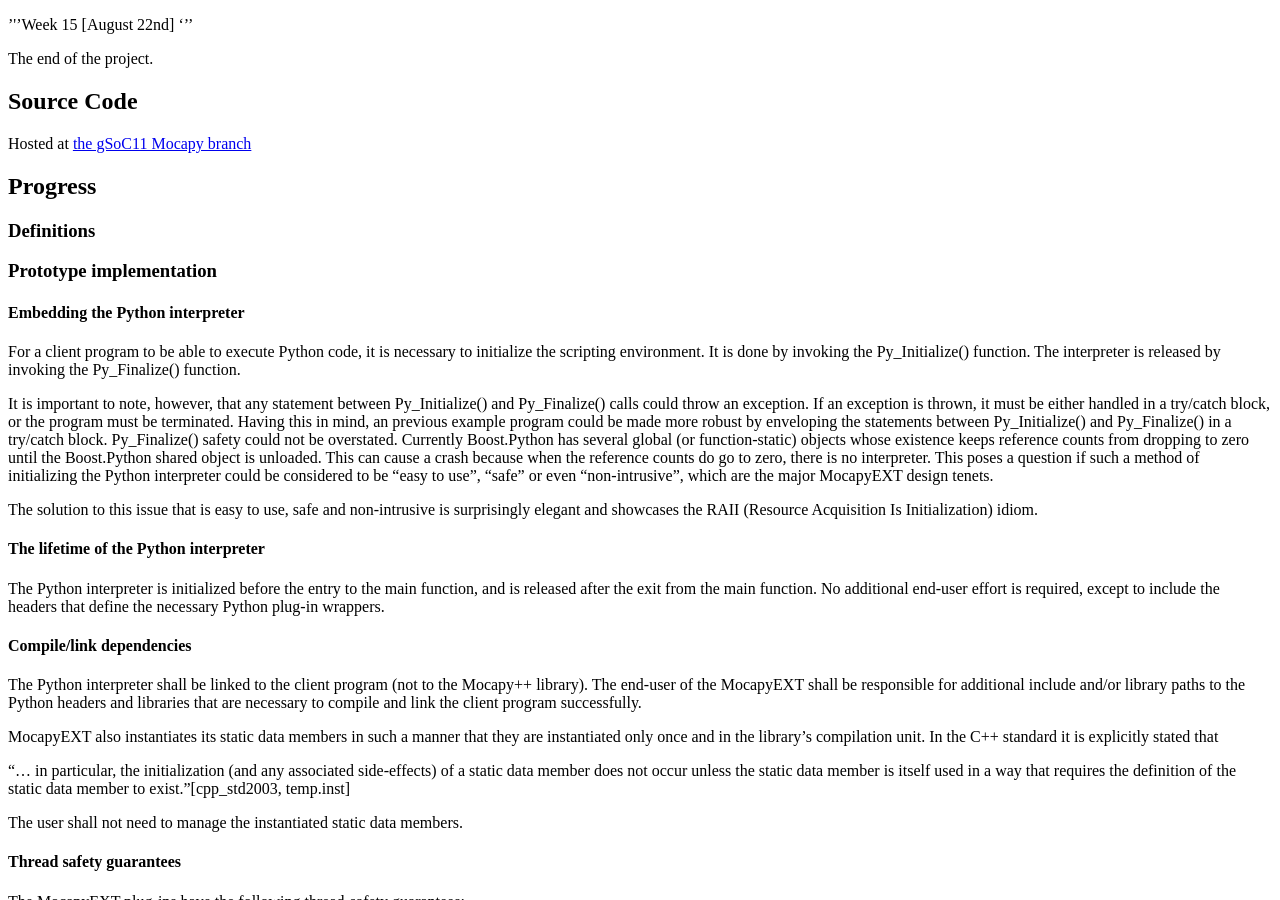
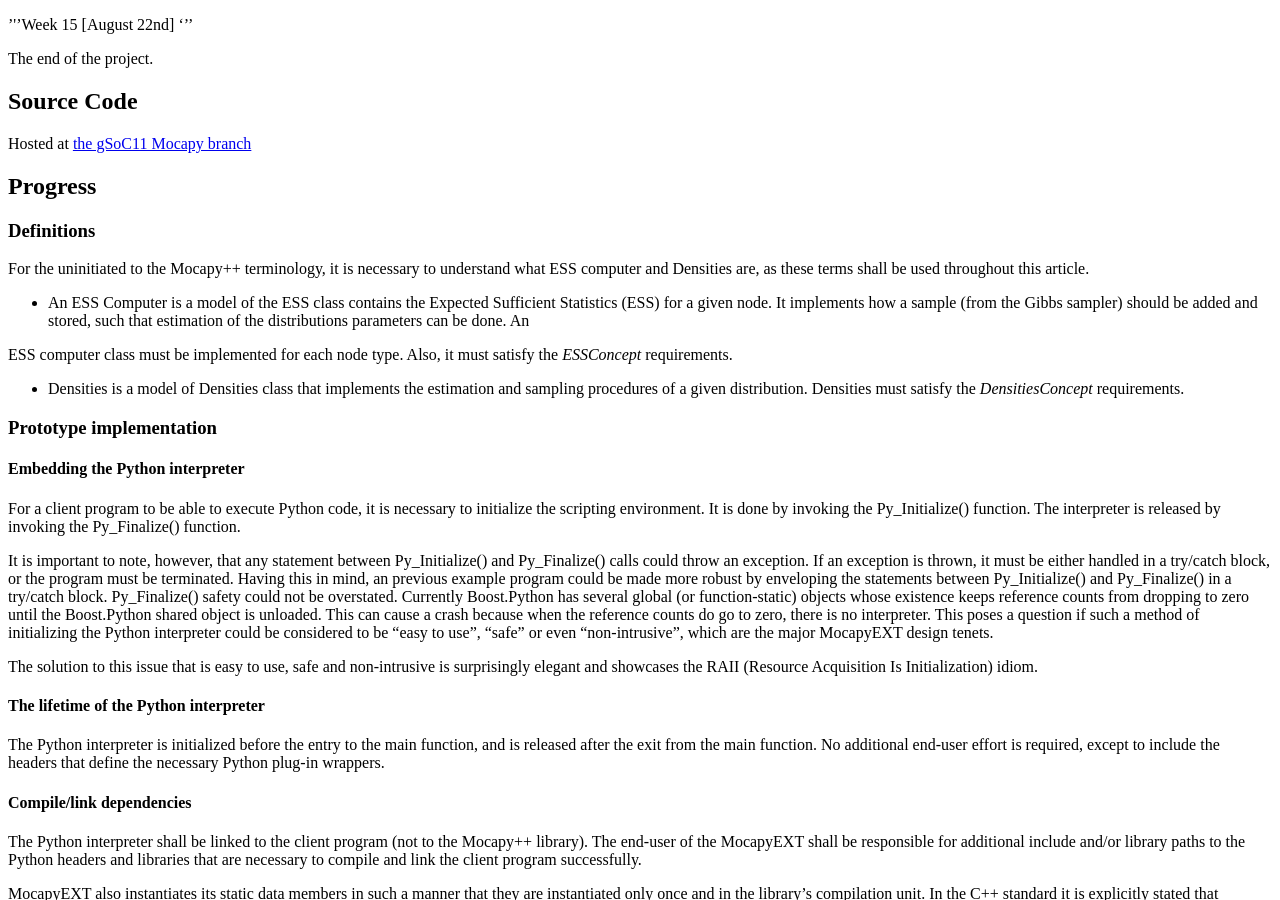
Before and after one commit to biopython/biopython.github.io, a Jekyll site: the page built from wiki/GSOC2011_MocapyExt.md, in a window 1280 px wide and 900 px high, scrolled down 1911 px. Built offline with Jekyll 4.4.1, drawn with Linux system fonts in a browser that asks for light colours.

Commit message:
/* Definitions */

```diff
--- a/wiki/GSOC2011_MocapyExt.md
+++ b/wiki/GSOC2011_MocapyExt.md
@@ -188,6 +188,22 @@ Progress
 --------
 
 ### Definitions
+
+For the uninitiated to the Mocapy++ terminology, it is necessary to
+understand what ESS computer and Densities are, as these terms shall be
+used throughout this article.
+
+-   An ESS Computer is a model of the ESS class contains the Expected
+    Sufficient Statistics (ESS) for a given node. It implements how a
+    sample (from the Gibbs sampler) should be added and stored, such
+    that estimation of the distributions parameters can be done. An
+
+ESS computer class must be implemented for each node type. Also, it must
+satisfy the *ESSConcept* requirements.
+
+-   Densities is a model of Densities class that implements the
+    estimation and sampling procedures of a given distribution.
+    Densities must satisfy the *DensitiesConcept* requirements.
 
 ### Prototype implementation
 
```
Also changed, not shown: 1 other file.
